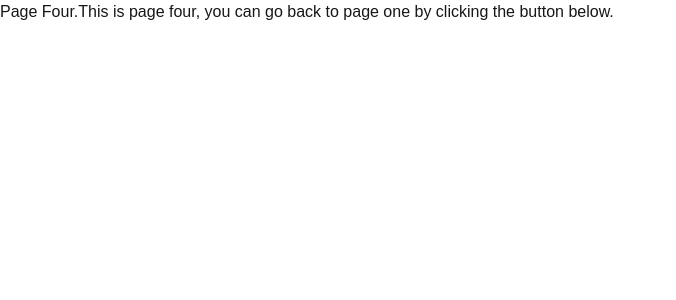
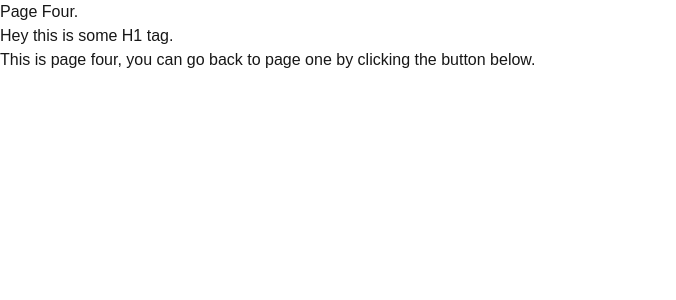
Before and after one commit to alhamzaaaaa/MERN-Stack-Concepts-Recall, a Next.js app in the folder next-js-recall/recall-5-intercepting-routes/: page /four in a window 1280 px wide. Shown: the top 300 px of the page, without its empty margins (0-676 px from the left). Built offline with nearby package versions, Linux system fonts and the light colour scheme.

Commit message:
Concepts Recall

```diff
--- a/next-js-recall/recall-5-intercepting-routes/app/four/page.jsx
+++ b/next-js-recall/recall-5-intercepting-routes/app/four/page.jsx
@@ -4,6 +4,9 @@ const page = () => {
   return (
     <div>
        Page Four.
+       <h1>
+         Hey this is some H1 tag.
+       </h1>
        <span>
         This is page four, you can go back to page one by clicking the button below.
        </span>
```
